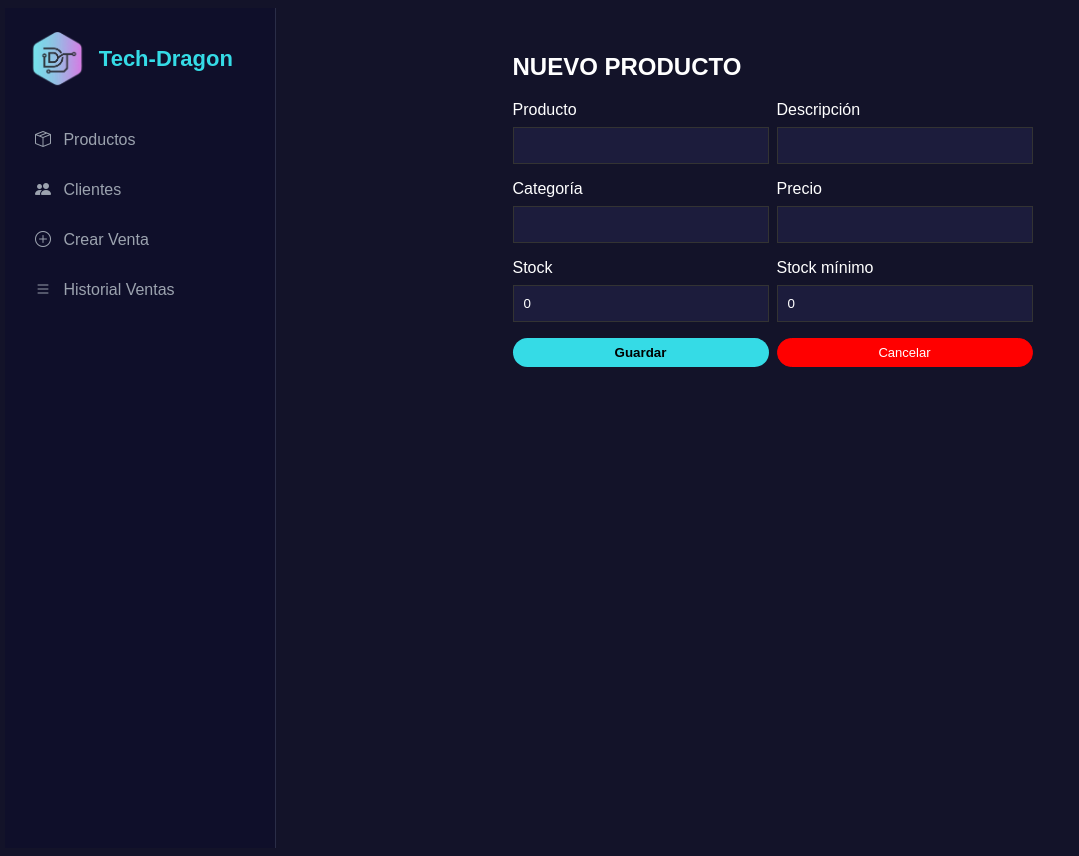
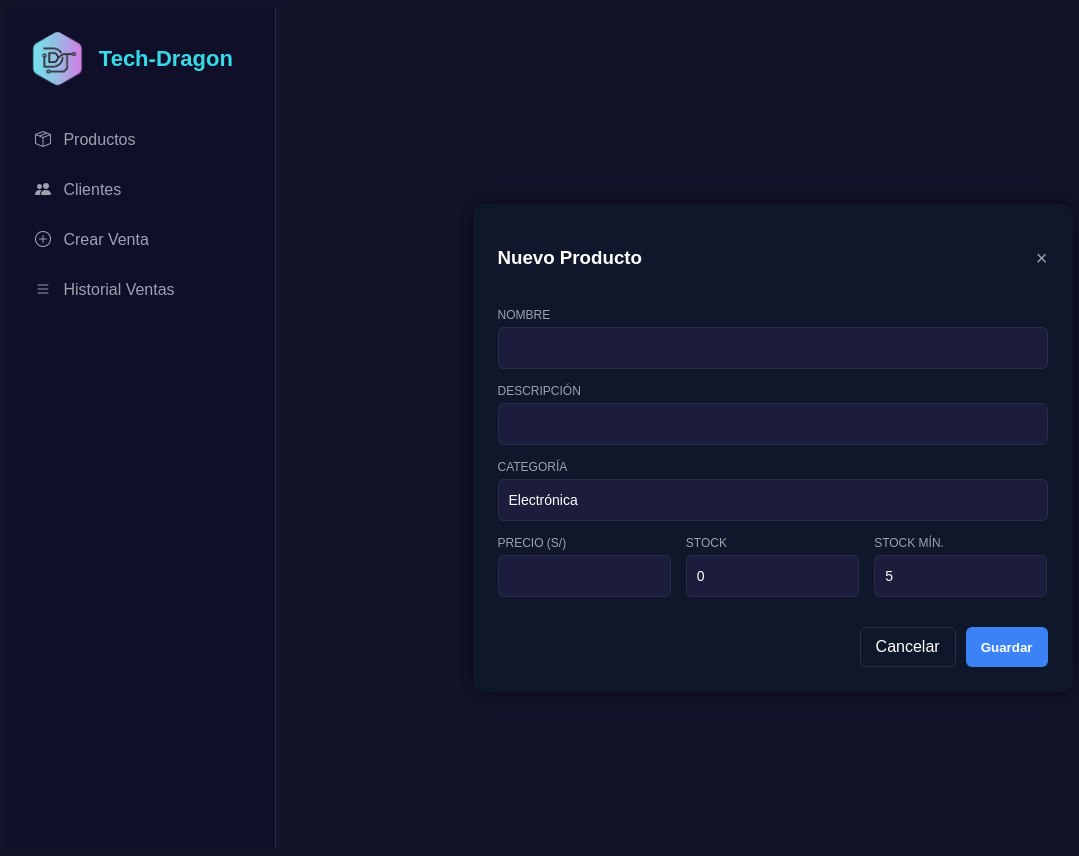
Before and after one commit to LeandroH0211/Sistema-de-inventario, a Flask app: page /productos/nuevo_p in a window 1280 px wide. Shown: the whole page, without its empty margins (3-1082 px from the left). Run offline with Flask 3, Linux system fonts and the light colour scheme.

Commit message:
Arreglo completo de las vistas  de productos (lista, nuevo y editar)

```diff
--- a/app/static/css/productos.css
+++ b/app/static/css/productos.css
@@ -1,3 +1,7 @@
+/* =========================
+   CONTENEDOR GENERAL
+========================= */
+
 .page-centered {
     display: flex;
     flex-direction: column;
@@ -5,65 +9,284 @@
 }
 
 .page-centered > * {
-    width: min(520px, calc(100% - 8px));
+    width: min(700px, 100%);
     box-sizing: border-box;
 }
 
+/* =========================
+   HEADER PRODUCTOS
+========================= */
+
+.header-productos {
+    display: flex;
+    justify-content: space-between;
+    align-items: center;
+}
+
+.divider {
+    width: 100%;
+    height: 2px;
+    background: #3B82F6;
+    margin: 15px 0;
+}
+
+/* =========================
+   FILTROS
+========================= */
+
+.filters {
+    display: flex;
+    gap: 15px;
+    margin-bottom: 20px;
+}
+
+.filters input {
+    flex: 1;
+    height: 42px;
+    padding: 0 15px;
+    background: #1c1c3c;
+    border: 1px solid #2a2d47;
+    border-radius: 6px;
+    color: white;
+}
+
+.select-container {
+    width: 220px;
+    position: relative;
+}
+
+.select-container select {
+    width: 100%;
+    height: 42px;
+    padding: 0 35px 0 12px;
+    border-radius: 6px;
+    background: #1c1c3c;
+    border: 1px solid #2a2d47;
+    color: white;
+}
+
+.select-container i {
+    position: absolute;
+    right: 10px;
+    top: 50%;
+    transform: translateY(-50%);
+    color: #3B82F6;
+}
+
+/* =========================
+   TABLA MODERNA
+========================= */
+
+table {
+    width: 100%;
+    border-collapse: separate;
+    border-spacing: 0 12px;
+}
+
+thead {
+    background: rgba(42, 45, 71, 0.6);
+}
+
+thead th {
+    color: #9ca3af;
+    font-weight: 600;
+    text-align: left;
+    padding: 12px 15px;
+    font-size: 12px;
+}
+
+tbody tr {
+    background: #1a1a3a;
+    border-radius: 10px;
+}
+
+td {
+    padding: 15px;
+    text-align: left;
+}
+
+tbody tr:hover {
+    background: #222252;
+    transition: 0.3s;
+}
+
+/* BADGE CATEGORIA */
+
+.badge {
+    background: #2a2d47;
+    padding: 5px 10px;
+    border-radius: 6px;
+    font-size: 12px;
+}
+
+/* STOCK */
+
+.stock-ok {
+    color: #22c55e;
+    font-weight: 600;
+}
+
+.stock-bajo {
+    color: #f59e0b;
+    font-weight: 600;
+}
+
+/* BOTONES TABLA */
+
+.btn-edit,
+.btn-delete,
+.btn-detail {
+    background: transparent;
+    padding: 5px 10px;
+    cursor: pointer;
+    border-radius: 4px;
+    font-size: 13px;
+    text-decoration: none;
+    transition: 0.3s;
+}
+
+/* EDITAR */
+.btn-edit {
+    border: 1px solid yellow;
+    color: yellow;
+    margin-right: 5px;
+}
+
+.btn-edit:hover {
+    background: yellow;
+    color: black;
+}
+
+/* ELIMINAR */
+.btn-delete {
+    border: 1px solid red;
+    color: red;
+}
+
+.btn-delete:hover {
+    background: red;
+    color: white;
+}
+
+/* DETALLE (por si lo usas después) */
+.btn-detail {
+    border: 1px solid white;
+    color: white;
+}
+
+.btn-detail:hover {
+    background: white;
+    color: #35DBE6;
+}
+
+/* =========================
+   FORMULARIO NUEVO PRODUCTO
+========================= */
+
+.form-card {
+    background: #0f172a;
+    border-radius: 12px;
+    padding: 25px;
+    max-width: 600px;
+    margin: auto;
+    box-shadow: 0 0 20px rgba(0,0,0,0.5);
+}
+
+.form-header {
+    display: flex;
+    justify-content: space-between;
+    align-items: center;
+    margin-bottom: 20px;
+}
+
+.form-header h3 {
+    color: white;
+}
+
+.close-btn {
+    color: #9ca3af;
+    font-size: 20px;
+    text-decoration: none;
+}
+
+/* FORM */
+
 .producto-form {
     display: grid;
-    grid-template-columns: 1fr;
-    gap: 8px;
-    max-width: 520px;
+    gap: 15px;
 }
 
 .form-field {
-    display: grid;
-    gap: 8px;
+    display: flex;
+    flex-direction: column;
+    gap: 5px;
 }
 
-.producto-form input {
-    width: 100%;
-    box-sizing: border-box;
-    margin-bottom: 8px;
+.form-field label {
+    font-size: 12px;
+    color: #9ca3af;
 }
 
-.form-actions {
-    display: grid;
-    grid-template-columns: repeat(2, minmax(0, 1fr));
-    gap: 8px;
+/* =========================
+   INPUTS / SELECT / TEXTAREA UNIFORME
+========================= */
+
+.producto-form input,
+.producto-form select,
+.producto-form textarea {
+    width: 100%;
+    height: 42px;
+    padding: 0 10px;
+    border-radius: 6px;
+    border: 1px solid #2a2d47;
+    background: #1c1c3c;
+    color: white;
+    box-sizing: border-box;
+    font-size: 14px;
 }
 
-.producto-form .btn-green,
-.producto-form .btn-delete {
-    width: 100%;
-    box-sizing: border-box;
-    justify-content: center;
+/* quitar estilos raros del select */
+.producto-form select {
+    appearance: none;
+    -webkit-appearance: none;
+    -moz-appearance: none;
 }
 
-.producto-form .btn-delete {
-    background: red;
-    border-color: red;
+/* textarea alineado igual */
+.producto-form textarea {
+    resize: none;
+}
+
+/* FILA 3 CAMPOS */
+
+.form-row {
+    display: grid;
+    grid-template-columns: repeat(3, 1fr);
+    gap: 15px;
+}
+
+/* BOTONES FORM */
+
+.form-actions {
+    display: flex;
+    justify-content: flex-end;
+    gap: 10px;
+    margin-top: 15px;
+}
+
+.btn-cancelar {
+    background: transparent;
+    border: 1px solid #2a2d47;
+    padding: 10px 15px;
+    border-radius: 6px;
     color: white;
-    padding: 6px 12px;
-    border-radius: 25px;
-    display: flex;
-    align-items: center;
-    justify-content: center;
     text-decoration: none;
 }
 
-.producto-form .btn-delete:hover {
-    background: #cc0000;
-    border-color: #cc0000;
-    box-shadow: 0 0 10px rgba(255, 0, 0, 0.7);
+.btn-green {
+    background: #3B82F6;
+    color: white;
+    border-radius: 6px;
+    padding: 10px 15px;
+    text-decoration: none;
 }
-
-@media (min-width: 768px) {
-    .producto-form {
-        grid-template-columns: repeat(2, minmax(0, 1fr));
-    }
-
-    .form-actions {
-        grid-column: 1 / -1;
-    }
-}
--- a/app/static/css/styles.css
+++ b/app/static/css/styles.css
@@ -45,18 +45,24 @@ input:focus,
 select:focus {
     border: 1px solid #35DBE6;
 }
-
+/* cambiar color y forma del boton nuevo producto */
 .btn-green {
-    background: #35DBE6;
+    background: #3B82F6;
     border: none;
-    padding: 6px 12px;
-    font-weight: 700;
+    padding: 12px 20px;
+    font-weight: 600;
     cursor: pointer;
-    border-radius: 25px;
-    display: flex;
+    border-radius: 6px;
+    display: inline-flex;
     align-items: center;
     gap: 8px;
-    color: black;
+    color: white;
+    text-decoration: none;
+    transition: 0.3s;
+}
+
+.btn-green:hover {
+    background: #2563EB;
 }
 
 .select-container,
--- a/app/templates/clientes/lista.html
+++ b/app/templates/clientes/lista.html
@@ -4,7 +4,7 @@
 {% block extra_css %}
 <link rel="stylesheet" href="{{ url_for('static', filename='css/clientes.css') }}">
 {% endblock %}
-{% block page_title %}CLIENTES{% endblock %}
+{% block page_title %}Clientes{% endblock %}
 
 {% block content %}
 
--- a/app/templates/productos/lista.html
+++ b/app/templates/productos/lista.html
@@ -4,7 +4,7 @@
 {% block extra_css %}
 <link rel="stylesheet" href="{{ url_for('static', filename='css/productos.css') }}">
 {% endblock %}
-{% block page_title %}PRODUCTOS{% endblock %}
+{% block page_title %}Productos{% endblock %}
 
 {% block content %}
 
--- a/app/templates/productos/nuevo_p.html
+++ b/app/templates/productos/nuevo_p.html
@@ -1,49 +1,75 @@
 {% extends 'layout.html' %}
 
 {% block title %}Nuevo Producto{% endblock %}
+
 {% block extra_css %}
 <link rel="stylesheet" href="{{ url_for('static', filename='css/productos.css') }}">
 {% endblock %}
+
 {% block main_class %}page-centered{% endblock %}
-{% block page_title %}NUEVO PRODUCTO{% endblock %}
+
+{% block page_title %}{% endblock %}
 
 {% block content %}
 
+<div class="form-card">
+
+    <div class="form-header">
+        <h3>Nuevo Producto</h3>
+        <a href="{{ url_for('productos.lista') }}" class="close-btn">×</a>
+    </div>
+
+    <!-- FORMULARIO -->
     <form method="POST" class="producto-form">
+
         <div class="form-field">
-        <label>Producto</label>
+            <label>NOMBRE</label>
             <input type="text" name="nombre" required>
         </div>
 
         <div class="form-field">
-        <label>Descripción</label>
+            <label>DESCRIPCIÓN</label>
             <input type="text" name="descripcion" required>
         </div>
 
         <div class="form-field">
-        <label>Categoría</label>
-        <input type="text" name="categoria">
+            <label>CATEGORÍA</label>
+            <select name="categoria">
+                <option>Electrónica</option>
+                <option>Muebles</option>
+            </select>
         </div>
 
+        <div class="form-row">
             <div class="form-field">
-        <label>Precio</label>
+                <label>PRECIO (S/)</label>
                 <input type="number" step="0.01" name="precio" required>
             </div>
 
             <div class="form-field">
-        <label>Stock</label>
+                <label>STOCK</label>
                 <input type="number" name="stock" value="0" required>
             </div>
 
             <div class="form-field">
-        <label>Stock mínimo</label>
-        <input type="number" name="stock_minimo" value="0" required>
+                <label>STOCK MÍN.</label>
+                <input type="number" name="stock_minimo" value="5" required>
+            </div>
         </div>
 
+        <!-- botones -->
         <div class="form-actions">
-        <button type="submit" class="btn-green">Guardar</button>
-        <a href="{{ url_for('productos.lista') }}" class="btn-delete">Cancelar</a>
+            <a href="{{ url_for('productos.lista') }}" class="btn-cancelar">
+                Cancelar
+            </a>
+
+            <button type="submit" class="btn-green">
+                Guardar
+            </button>
         </div>
+
     </form>
 
+</div>
+
 {% endblock %}
```
Also changed, not shown: other parts of app/static/css/styles.css (+25 -19 lines), app/templates/productos/editar.html (+42 -5 lines). Lines whose indentation alone changed are shown as unchanged.
